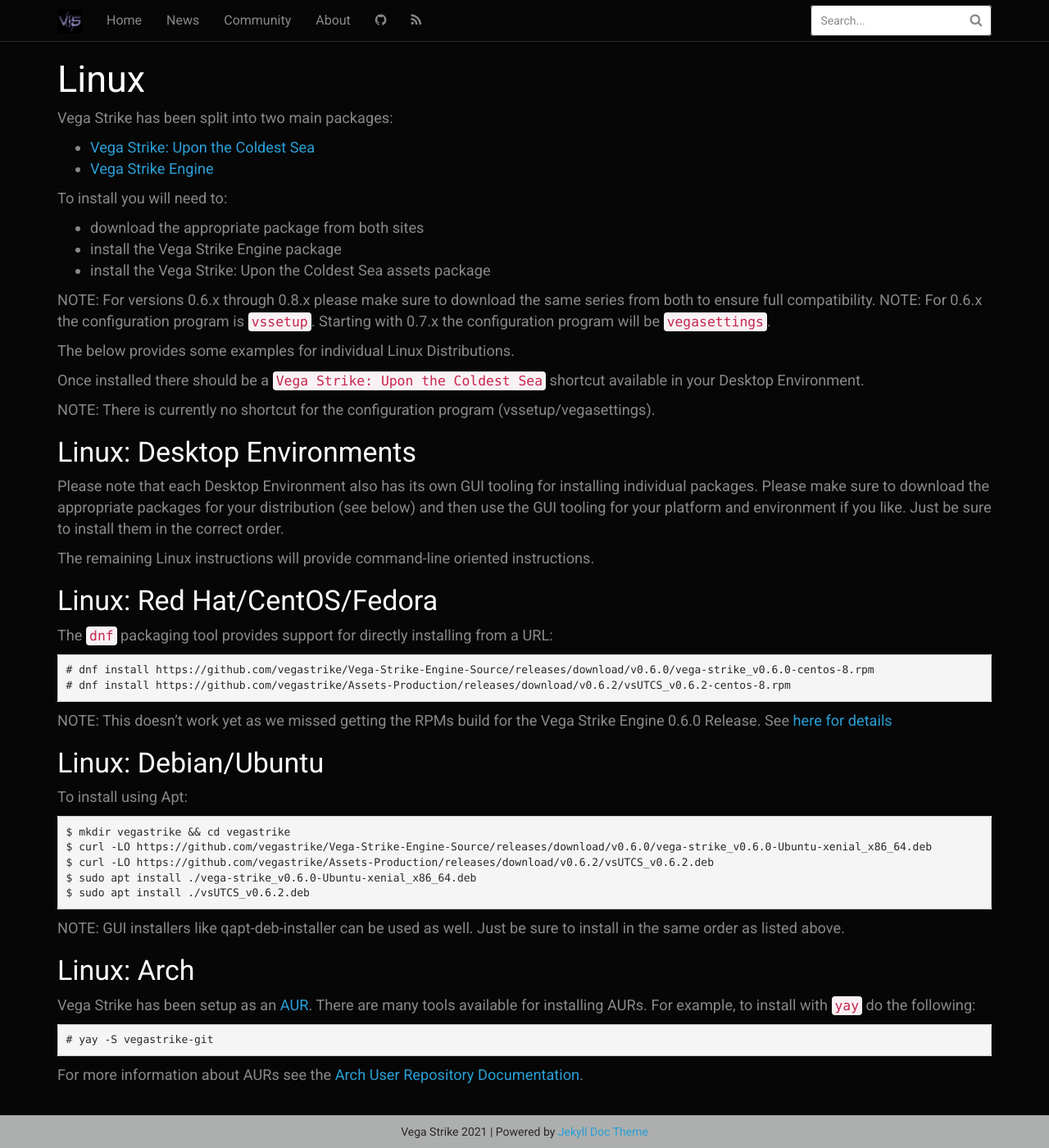
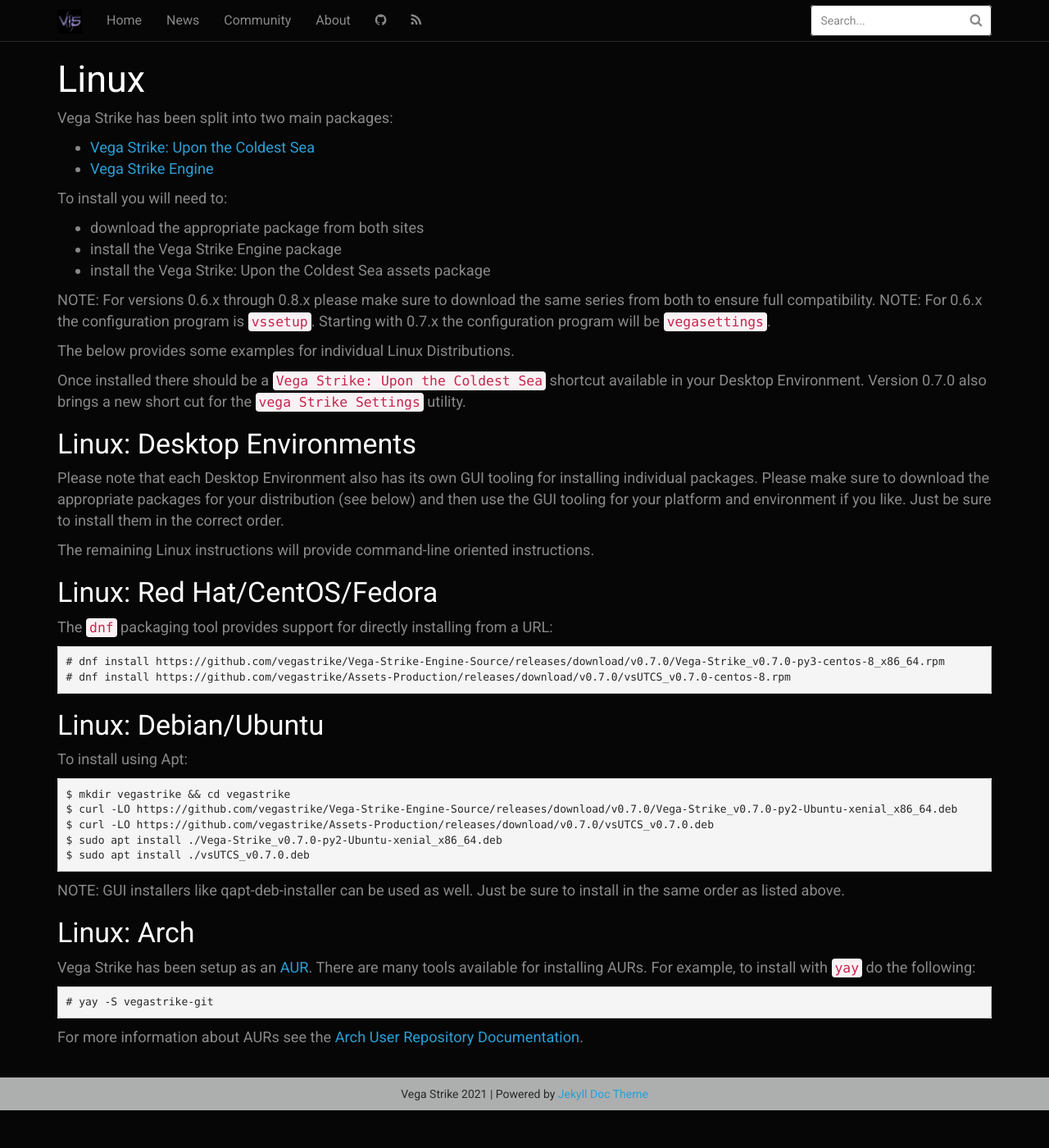
Before and after one commit to vegastrike/vegastrike.github.io, a Jekyll site: the page built from assets/installation.md, in a window 1280 px wide and 1400 px high, scrolled down 409 px. Shown: the whole window at 82% size. Built offline with Jekyll 4.4.1, drawn with Linux system fonts in a browser that asks for light colours; a file with an impossible date is left out; after the commit the page ends 1763 px from its top, so only the background shows below that.

```diff
--- a/assets/installation.md
+++ b/assets/installation.md
@@ -35,8 +35,7 @@ NOTE: For 0.6.x the configuration program is `vssetup`. Starting with 0.7.x the
 The below provides some examples for individual Linux Distributions.
 
 Once installed there should be a `Vega Strike: Upon the Coldest Sea` shortcut available in your Desktop Environment.
-
-NOTE: There is currently no shortcut for the configuration program (vssetup/vegasettings).
+Version 0.7.0 also brings a new short cut for the `vega Strike Settings` utility.
 
 ### Linux: Desktop Environments
 
@@ -50,20 +49,18 @@ The remaining Linux instructions will provide command-line oriented instructions
 
 The `dnf` packaging tool provides support for directly installing from a URL:
 
-	# dnf install https://github.com/vegastrike/Vega-Strike-Engine-Source/releases/download/v0.6.0/vega-strike_v0.6.0-centos-8.rpm
-	# dnf install https://github.com/vegastrike/Assets-Production/releases/download/v0.6.2/vsUTCS_v0.6.2-centos-8.rpm
-
-NOTE: This doesn't work yet as we missed getting the RPMs build for the Vega Strike Engine 0.6.0 Release. See [here for details](https://github.com/vegastrike/Vega-Strike-Engine-Source/issues/368)
+	# dnf install https://github.com/vegastrike/Vega-Strike-Engine-Source/releases/download/v0.7.0/Vega-Strike_v0.7.0-py3-centos-8_x86_64.rpm
+	# dnf install https://github.com/vegastrike/Assets-Production/releases/download/v0.7.0/vsUTCS_v0.7.0-centos-8.rpm
 
 ### Linux: Debian/Ubuntu
 
 To install using Apt:
 
 	$ mkdir vegastrike && cd vegastrike
-	$ curl -LO https://github.com/vegastrike/Vega-Strike-Engine-Source/releases/download/v0.6.0/vega-strike_v0.6.0-Ubuntu-xenial_x86_64.deb
-	$ curl -LO https://github.com/vegastrike/Assets-Production/releases/download/v0.6.2/vsUTCS_v0.6.2.deb
-	$ sudo apt install ./vega-strike_v0.6.0-Ubuntu-xenial_x86_64.deb
-	$ sudo apt install ./vsUTCS_v0.6.2.deb
+	$ curl -LO https://github.com/vegastrike/Vega-Strike-Engine-Source/releases/download/v0.7.0/Vega-Strike_v0.7.0-py2-Ubuntu-xenial_x86_64.deb
+	$ curl -LO https://github.com/vegastrike/Assets-Production/releases/download/v0.7.0/vsUTCS_v0.7.0.deb
+	$ sudo apt install ./Vega-Strike_v0.7.0-py2-Ubuntu-xenial_x86_64.deb
+	$ sudo apt install ./vsUTCS_v0.7.0.deb
 
 NOTE: GUI installers like qapt-deb-installer can be used as well. Just be sure to install in the same order as listed above.
 
```
Also changed, not shown: _posts/2021-04-20-vegastrike-0.7.0-release.md (added, +51 -0 lines), assets/roadmap.md (+0 -14 lines).
